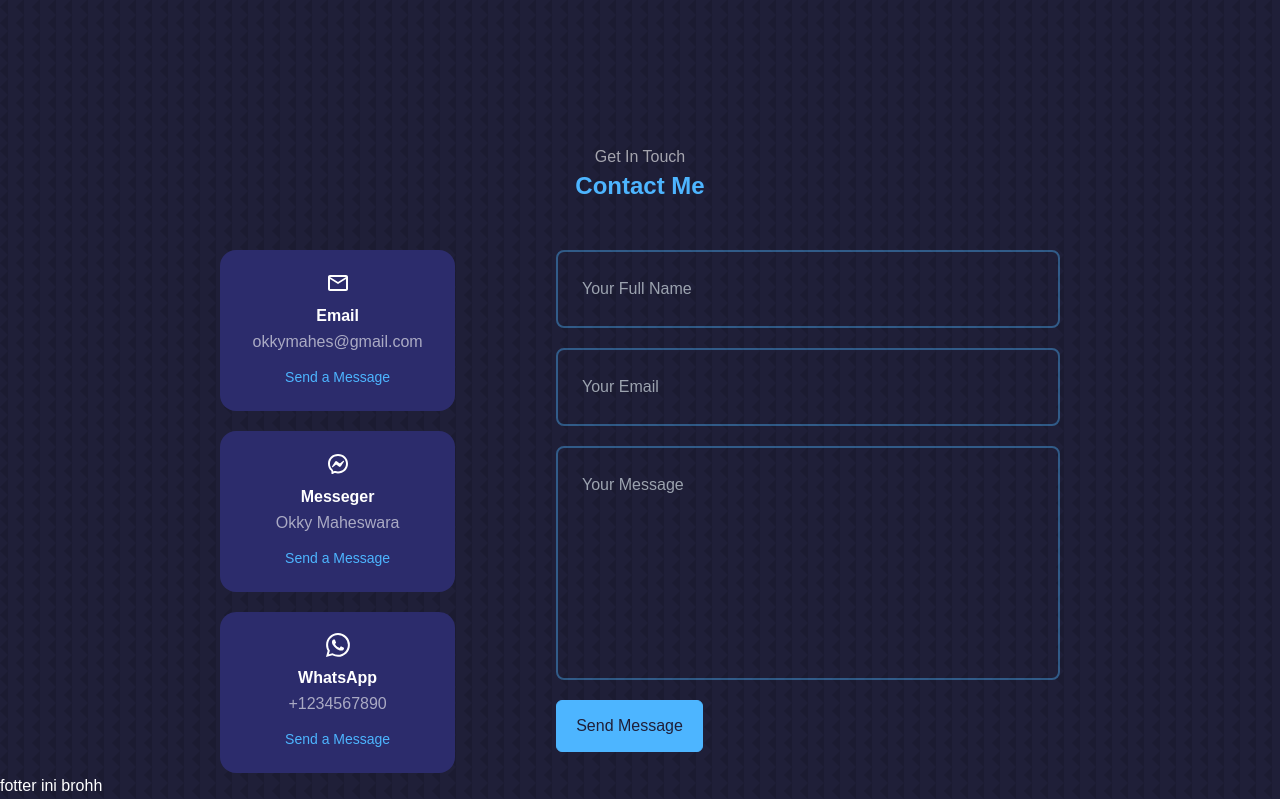
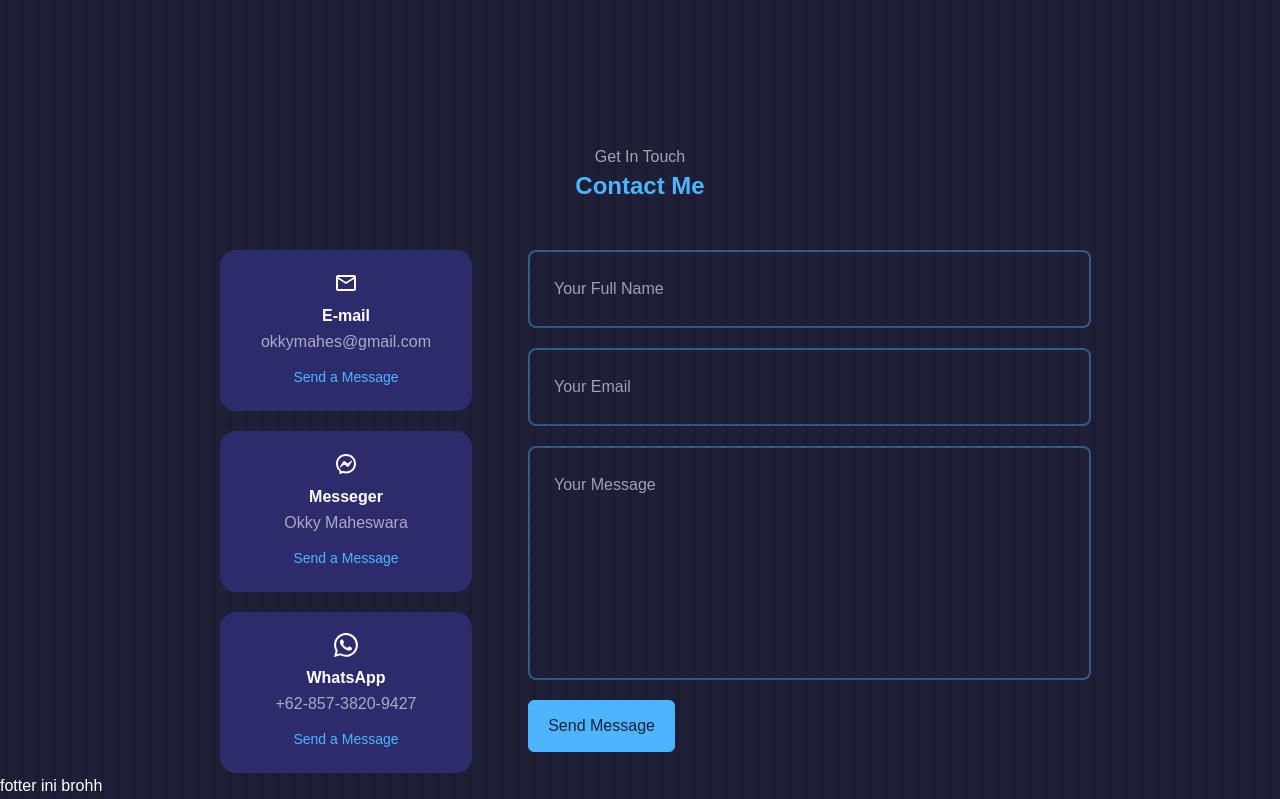
Before and after one commit to putuokky/nextjs-personal-web, a Next.js app: page / in a window 1280 px wide. Shown: the part 4721-5520 px from the top of the page. Built offline with nearby package versions, Linux system fonts and the light colour scheme.

Commit message:
klee jd kerenn gini webnya

```diff
--- a/components/Contact.js
+++ b/components/Contact.js
@@ -1,17 +1,33 @@
 import { MdOutlineEmail } from "react-icons/md";
 import { RiMessengerLine } from "react-icons/ri";
 import { BsWhatsapp } from "react-icons/bs";
+import React, { useRef } from 'react';
+import emailjs from '@emailjs/browser';
 
 export default function Contact() {
+  const form = useRef();
+  const sendEmail = (e) => {
+    e.preventDefault();
+
+    emailjs.sendForm('service_n0hqczb', 'template_ru54lns', form.current, 'tdIjoAvqrZEUGJBfY')
+      .then((result) => {
+        console.log(result.text);
+      }, (error) => {
+        console.log(error.text);
+      });
+
+    e.target.reset()
+  };
+
   return (
     <section id='contact'>
       <h5>Get In Touch</h5>
       <h2>Contact Me</h2>
-      <div className='w-3/4 grid grid-cols-[28%_60%] gap-[12%] mx-auto'>
+      <div className='w-3/4 grid grid-cols-1 gap-[12%] mx-auto lg:grid-cols-[30%_67%] lg:gap-14'>
         <div className='flex flex-col gap-5'>
           <article className='bg-tema-secondary p-5 rounded-2xl text-center border-[1px] border-solid border-transparent transition duration-300 ease-linear hover:bg-transparent hover:border-primary-secondary'>
             <MdOutlineEmail className="text-2xl mb-2 mx-auto" />
-            <h4 className="font-semibold">Email</h4>
+            <h4 className="font-semibold">E-mail</h4>
             <h5 className="text-light">okkymahes@gmail.com</h5>
             <a href='mailto:okkymahes@gmail.com' target='_target' className="mt-3 inline-block text-sm">Send a Message</a>
           </article>
@@ -19,16 +35,16 @@ export default function Contact() {
             <RiMessengerLine className="text-2xl mb-2 mx-auto" />
             <h4 className="font-semibold">Messeger</h4>
             <h5 className="text-light">Okky Maheswara</h5>
-            <a href='https://m.me/okkymhwr' target='_target' className="mt-3 inline-block text-sm">Send a Message</a>
+            <a href='https://m.me/okkymahes' target='_target' className="mt-3 inline-block text-sm">Send a Message</a>
           </article>
           <article className='bg-tema-secondary p-5 rounded-2xl text-center border-[1px] border-solid border-transparent transition duration-300 ease-linear hover:bg-transparent hover:border-primary-secondary'>
             <BsWhatsapp className="text-2xl mb-2 mx-auto" />
             <h4 className="font-semibold">WhatsApp</h4>
-            <h5 className="text-light">+1234567890</h5>
-            <a href='https://api.whatsapp.com/send?phone=+1234567890' target='_target' className="mt-3 inline-block text-sm">Send a Message</a>
+            <h5 className="text-light">+62-857-3820-9427</h5>
+            <a href='https://api.whatsapp.com/send?phone=+62-857-3820-9427' target='_target' className="mt-3 inline-block text-sm">Send a Message</a>
           </article>
         </div>
-        <form action='' className="flex flex-col gap-5">
+        <form ref={form} onSubmit={sendEmail} className="flex flex-col gap-5">
           <input type='text' name="name" placeholder="Your Full Name" className="w-full p-6 rounded-lg bg-transparent border-2 border-solid border-primary-secondary resize-none text-white" required />
           <input type='email' name="email" placeholder="Your Email" className="w-full p-6 rounded-lg bg-transparent border-2 border-solid border-primary-secondary resize-none text-white" required />
           <textarea name="message" rows='7' placeholder="Your Message" className="w-full p-6 rounded-lg bg-transparent border-2 border-solid border-primary-secondary resize-none text-white" required></textarea>
--- a/package.json
+++ b/package.json
@@ -7,6 +7,7 @@
     "lint": "next lint"
   },
   "dependencies": {
+    "@emailjs/browser": "^3.6.2",
     "next": "12.1.4",
     "react": "18.0.0",
     "react-dom": "18.0.0",
```
Also changed, not shown: 1 other file (tests, documents, lock files or other folders).
